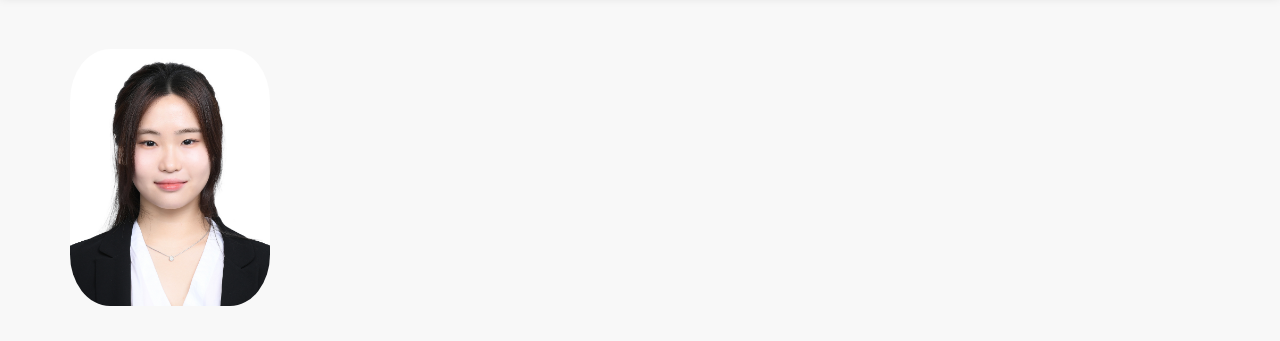
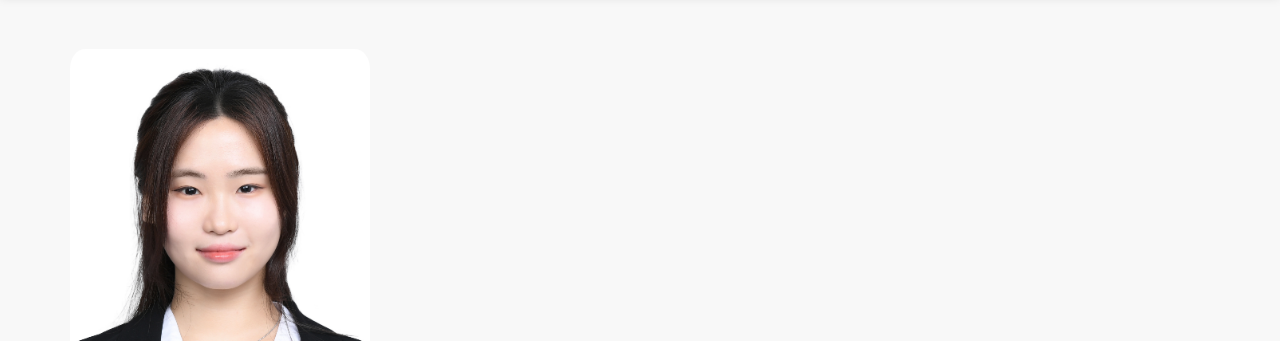
Before and after one commit to separk-1/separk-1.github.io, a plain HTML site: page index.html in a window 1280 px wide. Shown: the part 62-403 px from the top of the page. Drawn offline with nearby package versions, Linux system fonts and the light colour scheme.

Commit message:
profile image

```diff
--- a/style.css
+++ b/style.css
@@ -181,10 +181,10 @@ p {
 .profile-image img {
     position: relative;  /* 이미지의 위치를 조절합니다. */
     margin-right: 200px; /* 이미지만 오른쪽으로 40px 밀었습니다 */
-    width: 200px;
+    width: 300px;
     height: auto;
     object-fit: cover;
-    border-radius: 20%; /* 원형 이미지를 만듭니다 */
+    border-radius: 5%; /* 원형 이미지를 만듭니다 */
     transition: opacity 1s ease-in-out;  /* 부드러운 변환 효과 */
 }
 
```
